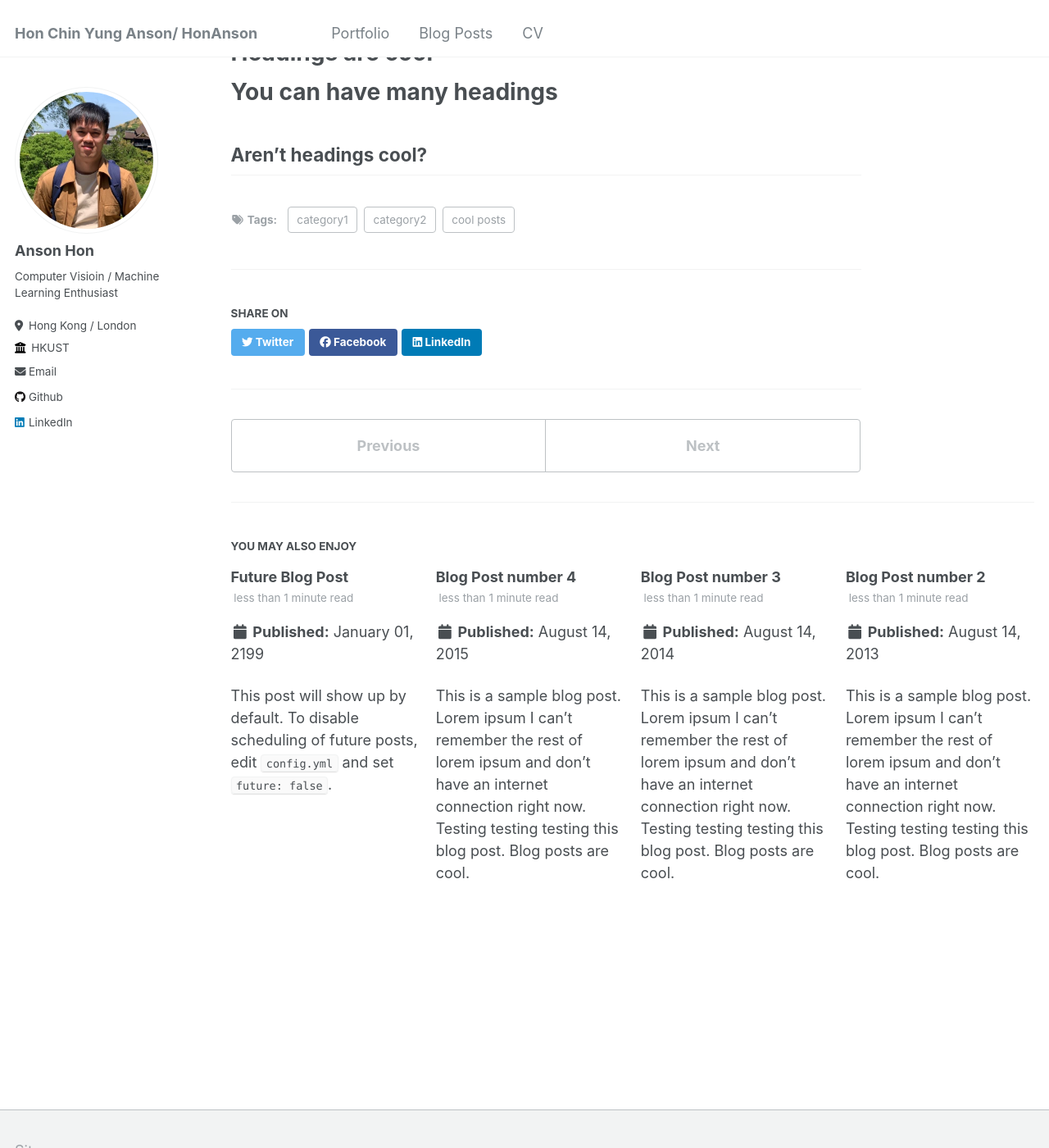
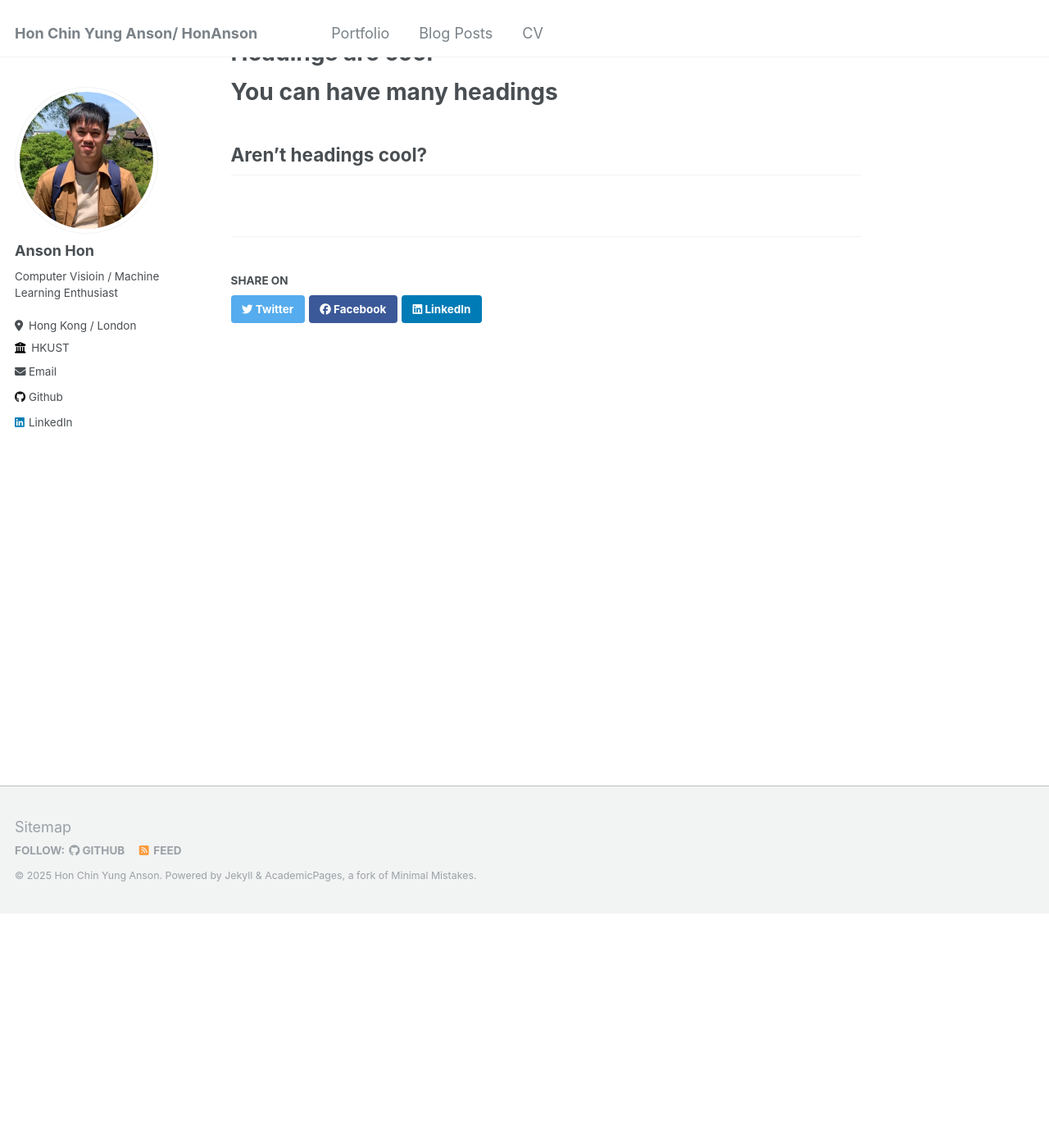
Before and after one commit to HonAnson/HonAnson.github.io, a Jekyll site: the page built from _posts/2025-01-03-blog-post-1.md, in a window 1280 px wide and 1400 px high, scrolled down 286 px. Shown: the whole window at 82% size. Built offline with Jekyll 4.4.1, drawn with Linux system fonts in a browser that asks for light colours.

Commit message:
Update blogs

```diff
--- a/_posts/2012-08-14-blog-post-1.md
+++ /dev/null
@@ -1,20 +0,0 @@
----
-title: 'A decentralised algorithm for random decision making'
-date: 2025-01-03
-permalink: /posts/2025/01/decentralized_random_decision/
-tags:
-  - cool posts
-  - category1
-  - category2
----
-
-This is a sample blog post. Lorem ipsum I can't remember the rest of lorem ipsum and don't have an internet connection right now. Testing testing testing this blog post. Blog posts are cool.
-
-Headings are cool
-======
-
-You can have many headings
-======
-
-Aren't headings cool?
-------
--- a/_posts/2013-08-14-blog-post-2.md
+++ /dev/null
@@ -1,20 +0,0 @@
----
-title: 'Blog Post number 2'
-date: 2013-08-14
-permalink: /posts/2013/08/blog-post-2/
-tags:
-  - cool posts
-  - category1
-  - category2
----
-
-This is a sample blog post. Lorem ipsum I can't remember the rest of lorem ipsum and don't have an internet connection right now. Testing testing testing this blog post. Blog posts are cool.
-
-Headings are cool
-======
-
-You can have many headings
-======
-
-Aren't headings cool?
-------
--- a/_posts/2014-08-14-blog-post-3.md
+++ /dev/null
@@ -1,20 +0,0 @@
----
-title: 'Blog Post number 3'
-date: 2014-08-14
-permalink: /posts/2014/08/blog-post-3/
-tags:
-  - cool posts
-  - category1
-  - category2
----
-
-This is a sample blog post. Lorem ipsum I can't remember the rest of lorem ipsum and don't have an internet connection right now. Testing testing testing this blog post. Blog posts are cool.
-
-Headings are cool
-======
-
-You can have many headings
-======
-
-Aren't headings cool?
-------
--- a/_posts/2015-08-14-blog-post-4.md
+++ b/_posts/2025-01-03-blog-post-1.md
@@ -1,11 +1,9 @@
 ---
-title: 'Blog Post number 4'
-date: 2015-08-14
-permalink: /posts/2012/08/blog-post-4/
+title: 'A decentralised algorithm for random decision making'
+date: 2025-01-03
+permalink: /posts/2025/01/decentralized_random_decision/
 tags:
-  - cool posts
-  - category1
-  - category2
+  -
 ---
 
 This is a sample blog post. Lorem ipsum I can't remember the rest of lorem ipsum and don't have an internet connection right now. Testing testing testing this blog post. Blog posts are cool.
--- a/_posts/2199-01-01-future-post.md
+++ /dev/null
@@ -1,11 +0,0 @@
----
-title: 'Future Blog Post'
-date: 2199-01-01
-permalink: /posts/2012/08/blog-post-4/
-tags:
-  - cool posts
-  - category1
-  - category2
----
-
-This post will show up by default. To disable scheduling of future posts, edit `config.yml` and set `future: false`.
```
